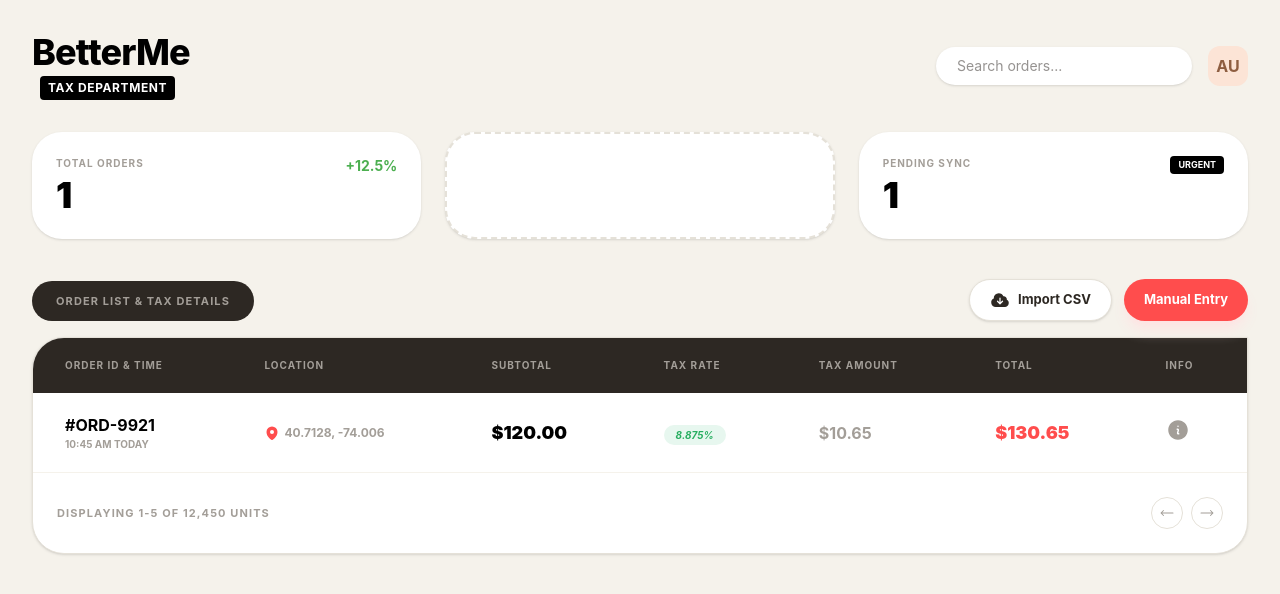
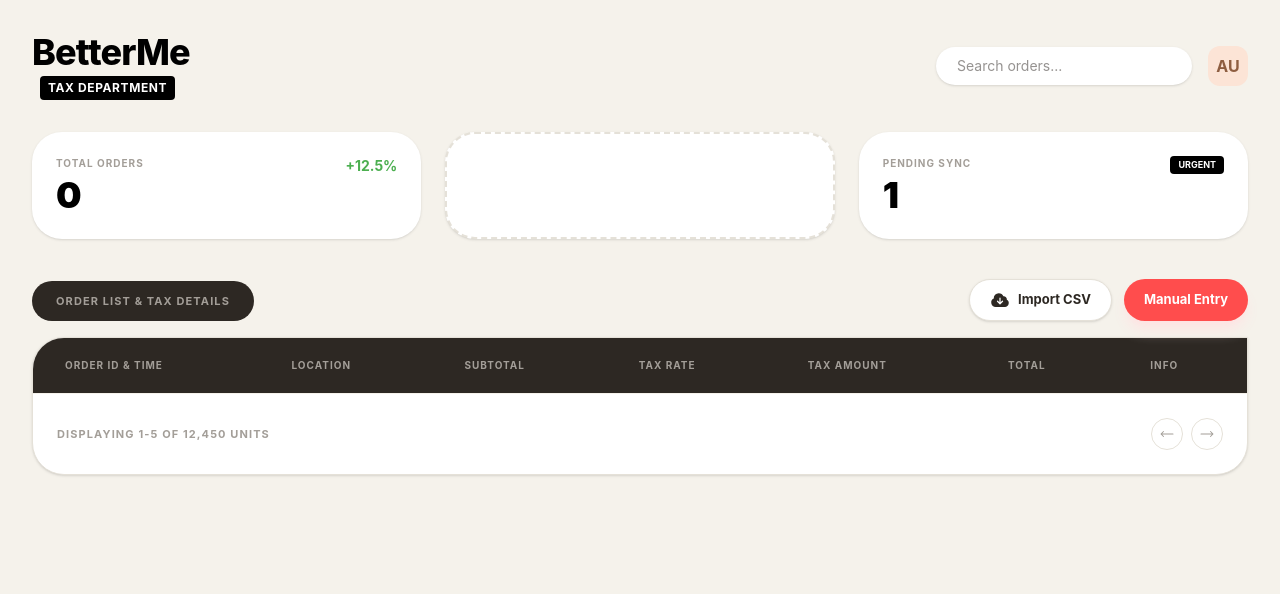
Before and after one commit to respekttt/better-me, a React (Vite) app in the folder better-me/: page / in a window 1280 px wide. Shown: the top 594 px of the page. Built offline with nearby package versions, Linux system fonts and the light colour scheme.

Commit message:
add useEffect

```diff
--- a/better-me/src/App.tsx
+++ b/better-me/src/App.tsx
@@ -1,4 +1,4 @@
-import {useState} from 'react';
+import {useEffect, useState} from 'react';
 import {type Order} from './types';
 import {Header} from './components/Header';
 import {DashboardStats} from './components/DashboardStats';
@@ -8,27 +8,36 @@
 import {TaxBreakdownDetailsPage} from './components/TaxBreakdownDetailsPage';
 import {ImportCsvProcessingPage} from './components/ImportCsvProcessingPage';
 
-const fakeOrders: Order[] =[
-    {
-        id: '#ORD-9921',
-        timestamp: '10:45 AM TODAY',
-        latitude: 40.7128,
-        longitude: -74.0060,
-        subtotal: 120.00,
-        composite_tax_rate: 0.08875,
-        tax_amount: 10.65,
-        total_amount: 130.65,
-        status: 'completed',
-        breakdown: { state_rate: 0.04, county_rate: 0.0475, city_rate: 0, special_rates: 0.00125 },
-        jurisdictions: ["New York State", "New York City"]
-    }
-];
+// const fakeOrders: Order[] =[
+//     {
+//         id: '#ORD-9921',
+//         timestamp: '10:45 AM TODAY',
+//         latitude: 40.7128,
+//         longitude: -74.0060,
+//         subtotal: 120.00,
+//         composite_tax_rate: 0.08875,
+//         tax_amount: 10.65,
+//         total_amount: 130.65,
+//         status: 'completed',
+//         breakdown: { state_rate: 0.04, county_rate: 0.0475, city_rate: 0, special_rates: 0.00125 },
+//         jurisdictions: ["New York State", "New York City"]
+//     }
+// ];
 
 export default function App() {
-    const [orders, setOrders] = useState<Order[]>(fakeOrders);
+    const [orders, setOrders] = useState<Order[]>(() => {
+        const savedOrders = localStorage.getItem('myList');
+        if(savedOrders){
+            return JSON.parse(savedOrders)
+        } else return []
+    });
     const[isModalOpen, setIsModalOpen] = useState(false);
     const [isImportOpen, setIsImportOpen] = useState(false);
     const [selectedOrder, setSelectedOrder] = useState<Order | null>(null);
+
+    useEffect(() => {
+        localStorage.setItem('myList',JSON.stringify(orders))
+    }, [orders])
 
     const handleAddOrder = (newOrder: Order) => {
         setOrders([newOrder, ...orders]);
```
